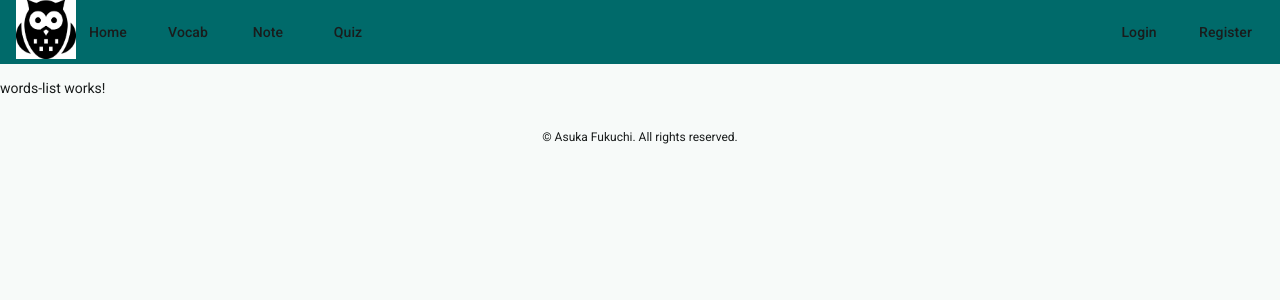
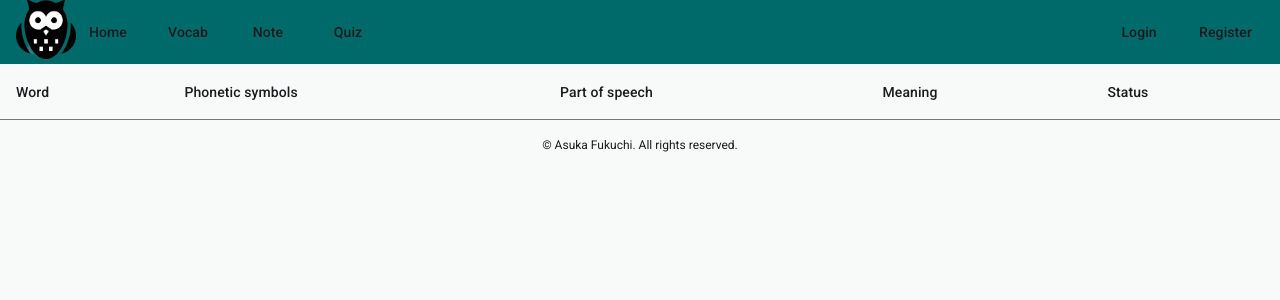
Before and after one commit to Asuka-Fukuchi/language-learning-app, an Angular app in the folder frontend/: page /words in a window 1280 px wide. Shown: the top 300 px of the page. Built offline with nearby package versions, Linux system fonts and the light colour scheme.

Commit message:
251123: created word-list UI

```diff
--- a/frontend/src/app/components/header/header.html
+++ b/frontend/src/app/components/header/header.html
@@ -3,7 +3,7 @@
         <nav>
             <div id="left-menu">
                 <a href="/">
-                    <img src="images/site-logo.jpg" alt="site-logo" id="logo">
+                    <img src="images/site-logo.png" alt="site-logo" id="logo">
                 </a>
                 <!-- <a *ngIf="(currentUser$ | async)?.admin" id="admin" routerLink="/admin">
                     Admin
--- a/frontend/src/app/pages/words/words-list/words-list.html
+++ b/frontend/src/app/pages/words/words-list/words-list.html
@@ -1 +1,41 @@
-<p>words-list works!</p>
+<!-- Filter
+<mat-form-field appearance="outline">
+  <mat-label>Search</mat-label>
+  <input matInput (keyup)="applyFilter($event)" placeholder="Type to filter...">
+</mat-form-field> -->
+
+<table mat-table [dataSource]="dataSource" class="mat-elevation-z8">
+
+  <!-- word Column -->
+  <ng-container matColumnDef="word">
+    <th mat-header-cell *matHeaderCellDef> Word </th>
+    <td mat-cell *matCellDef="let element"> {{element.word}} </td>
+  </ng-container>
+
+  <!-- phoneticSymbols Column -->
+  <ng-container matColumnDef="phoneticSymbols">
+    <th mat-header-cell *matHeaderCellDef> Phonetic symbols </th>
+    <td mat-cell *matCellDef="let element"> {{element.phoneticSymbols  ?? '' }} </td>
+  </ng-container>
+
+  <!-- PartOfSpeech Column -->
+  <ng-container matColumnDef="partOfSpeech">
+    <th mat-header-cell *matHeaderCellDef> Part of speech </th>
+    <td mat-cell *matCellDef="let element"> {{element.partOfSpeech ?? '' }} </td>
+  </ng-container>
+
+  <!--Meaning Column -->
+  <ng-container matColumnDef="meaning">
+    <th mat-header-cell *matHeaderCellDef> Meaning </th>
+    <td mat-cell *matCellDef="let element"> {{element.meaning}} </td>
+  </ng-container>
+
+  <!-- Status Column -->
+  <ng-container matColumnDef="status">
+    <th mat-header-cell *matHeaderCellDef> Status </th>
+    <td mat-cell *matCellDef="let element"> {{element.status}} </td>
+  </ng-container>
+
+  <tr mat-header-row *matHeaderRowDef="displayedColumns"></tr>
+  <tr mat-row *matRowDef="let row; columns: displayedColumns;"></tr>
+</table>
--- a/frontend/src/app/pages/words/words-list/words-list.ts
+++ b/frontend/src/app/pages/words/words-list/words-list.ts
@@ -1,11 +1,42 @@
 import { Component } from '@angular/core';
+import { MaterialModule } from '../../../material/material/material-module';
+import { MatTableDataSource } from '@angular/material/table';
+import { Router } from '@angular/router';
+import { Word, WordService } from '../../../services/word';
+import { AuthService } from '../../../services/auth';
+import { Observable } from 'rxjs';
 
 @Component({
   selector: 'app-words-list',
-  imports: [],
+  imports: [ MaterialModule ],
   templateUrl: './words-list.html',
   styleUrl: './words-list.css',
 })
+
 export class WordsList {
+  displayedColumns: string[] = ['word', 'phoneticSymbols', 'partOfSpeech', 'meaning', 'status'];
+  dataSource = new MatTableDataSource<Word>([]);
 
+  constructor(
+    private router: Router,
+    private authService: AuthService,
+    private wordService: WordService
+  ) { }
+
+  ngOnInit() {
+    const user = this.authService.currentUserSnapshot();
+    if (user) {
+      this.wordService.getUserWords(user._id!).subscribe(words => {
+
+        this.dataSource.data = words;
+      });
+    }
+  }
+
+  filterValue: string = '';
+
+  applyFilter(event: Event) {
+    const filterValue = (event.target as HTMLInputElement).value;
+    this.dataSource.filter = filterValue.trim().toLowerCase();
+  }
 }
--- a/frontend/src/app/services/word.ts
+++ b/frontend/src/app/services/word.ts
@@ -60,6 +60,11 @@ export class WordService {
     return this.http.get<Word[]>(this.apiUrl);
   }
 
+  // Get User's words
+  getUserWords(userId: string): Observable<Word[]> {
+    return this.http.get<Word[]>(`http://localhost:3000/words?creator=${userId}`);
+  }
+
   // Get Single Word by Id
   getWordById(id: string): Observable<Word> {
     return this.http.get<Word>(`${this.apiUrl}/${id}`);
```
Also changed, not shown: frontend/src/app/material/material/material-module.ts (+6 -2 lines), frontend/public/images/site-logo.jpg (deleted), frontend/public/images/site-logo.png (added).
